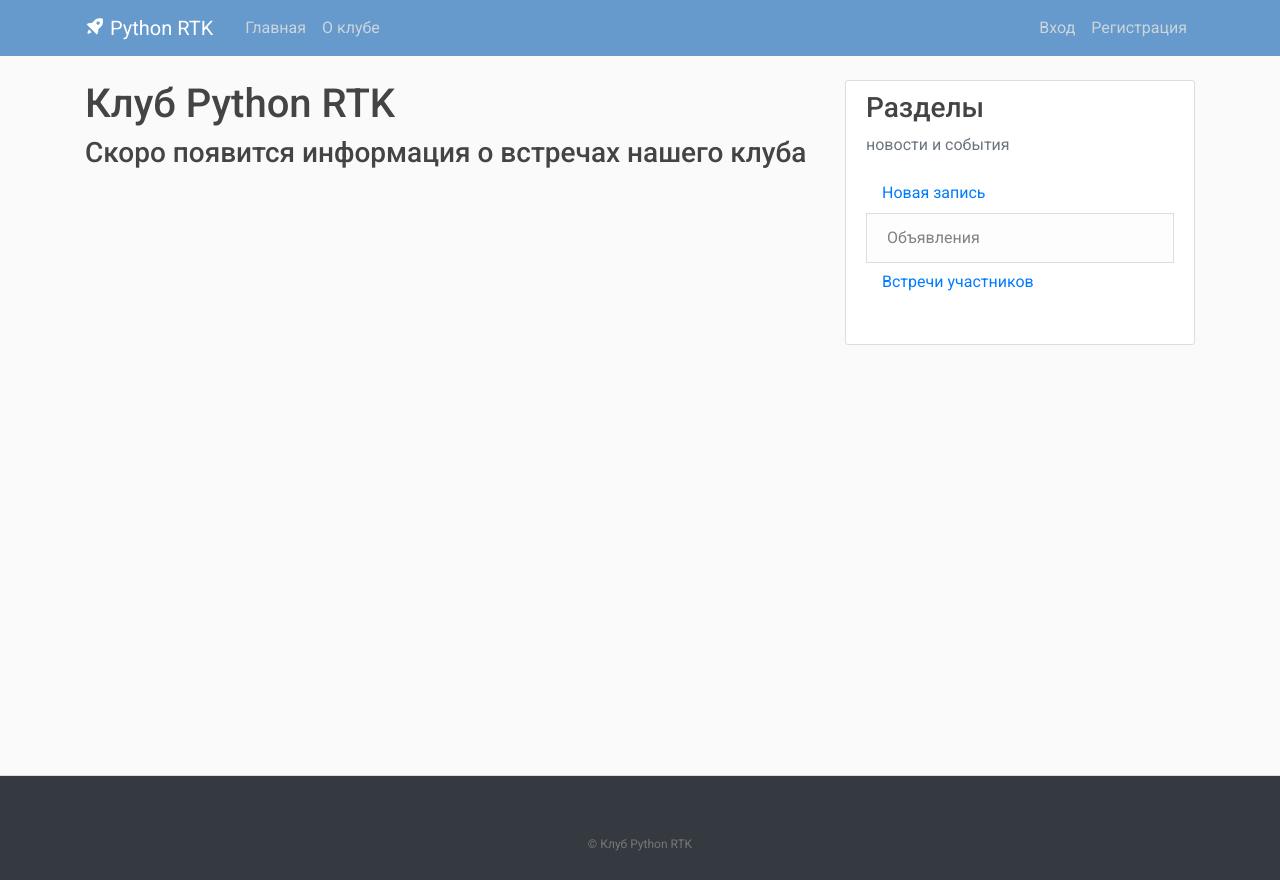
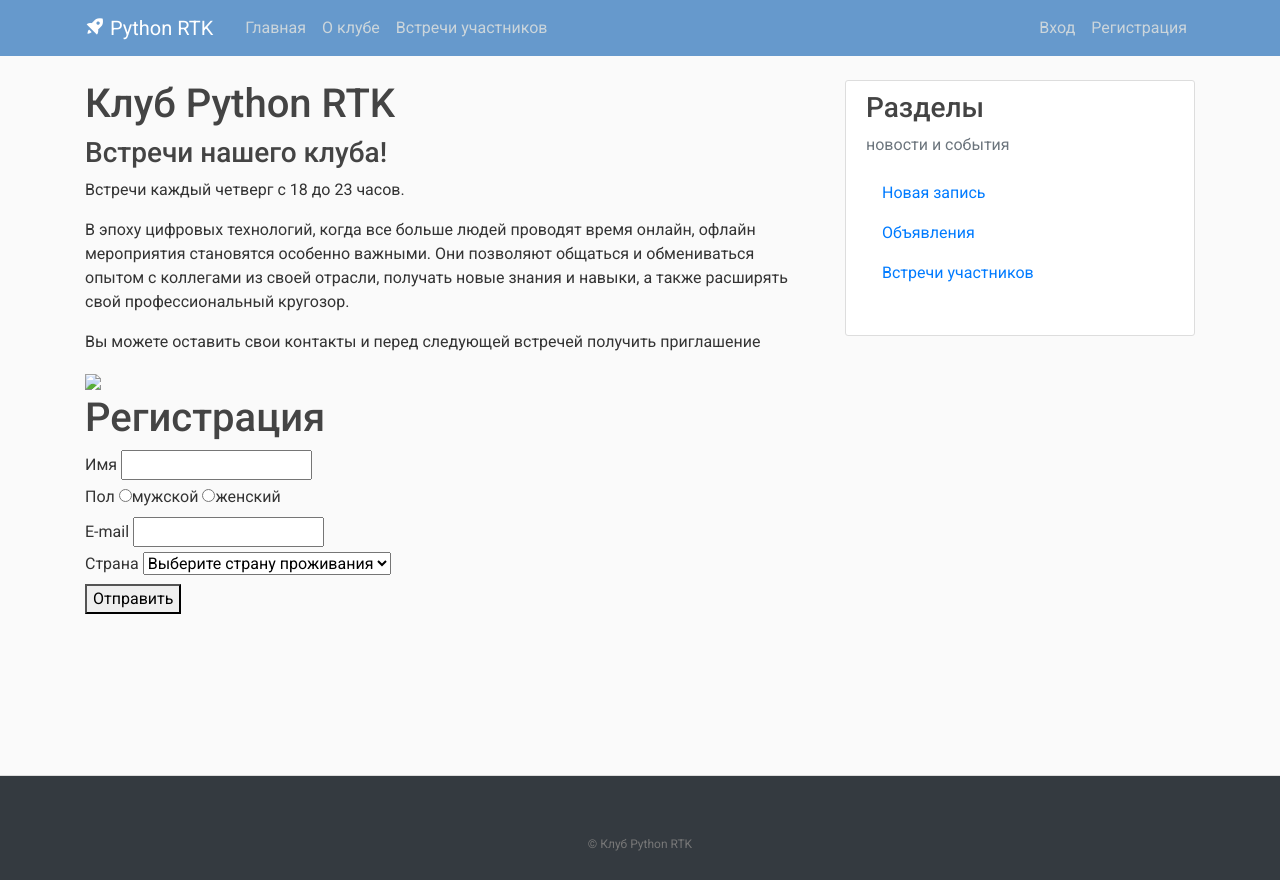
Before and after one commit to Alex2421/DjangoStudyRostelecom, a Django app: page /meeting/ in a window 1280 px wide. Run offline with Django 4.2, Linux system fonts and the light colour scheme; some libraries are stand-ins or nearby versions.

Commit message:
update + add category

```diff
--- a/my_site/blog/models.py
+++ b/my_site/blog/models.py
@@ -30,3 +30,9 @@
 
    # def get_absolute_url(self):
    #     return reverse('post-detail', kwargs={'pk': self.pk})
+
+
+class Meta:
+    ordering = ['title', 'date', 'author' ]
+    verbose_name= 'Новость'
+    verbose_name_plural= 'Новости'
--- a/my_site/blog/templates/blog/base.html
+++ b/my_site/blog/templates/blog/base.html
@@ -32,6 +32,7 @@
             <div class="navbar-nav mr-auto">
               <a class="nav-item nav-link " href="{% url 'blog-home' %}">Главная</a>
               <a class="nav-item nav-link" href="{% url 'blog-about' %}">О клубе</a>
+                <a class="nav-item nav-link" href="{% url 'blog-meeting' %}">Встречи участников</li>
             </div>
             <!-- Правая часть навигационной панели -->
             <div class="navbar-nav">
@@ -71,7 +72,7 @@
             <p class='text-muted'>новости и события
               <ul class="list-group">
                 <a class="nav-item nav-link" href="{% url 'post-create' %}">Новая запись</a>
-                <li class="list-group-item list-group-item-light">Объявления</li>
+                <a class="nav-item nav-link" href="#">Объявления</li>
                  <a class="nav-item nav-link" href="{% url 'blog-meeting' %}">Встречи участников</li>
               </ul>
             </p>
--- a/my_site/blog/templates/blog/meeting.html
+++ b/my_site/blog/templates/blog/meeting.html
@@ -3,9 +3,46 @@
 
     <h1>Клуб Python RTK </h1>
 
-<h3>Скоро появится информация о встречах нашего клуба </h3>
-
-
+<h3>Встречи нашего клуба!</h3>
+<p>Встречи каждый четверг с 18 до 23 часов.</p>
+<p> В эпоху цифровых технологий, когда все больше людей проводят время онлайн, офлайн мероприятия становятся особенно важными. Они позволяют общаться и обмениваться опытом с коллегами из своей отрасли, получать новые знания и навыки, а также расширять свой профессиональный кругозор.</p>
+<p>Вы можете оставить свои контакты и перед следующей встречей получить приглашение</p>
+<div class="form-wrap">
+  <div class="profile"><img src="https://avatars.mds.yandex.net/i?id=b24984dfbb7970d9ef6a93b66f67f0b94cab9b4d-9985849-images-thumbs&ref=rim&n=33&w=200&h=200">
+    <h1>Регистрация</h1>
+  </div>
+  <form method="post" action="form.php">
+    <div>
+      <label for="name">Имя</label>
+      <input type="text" name="name" required>
+    </div>
+    <div class="radio">
+      <span>Пол</span>
+      <label>
+        <input type="radio" name="sex" value="мужской">мужской
+        <div class="radio-control male"></div>
+      </label>
+      <label>
+        <input type="radio" name="sex" value="женский">женский
+        <div class="radio-control female"></div>
+      </label>
+    </div>
+    <div>
+      <label for="email">E-mail</label>
+      <input type="email" name="email" required>
+    </div>
+    <div>
+      <label for="country">Страна</label>
+      <select name="country">
+        <option>Выберите страну проживания</option>
+        <option value="Россия">Россия</option>
+        <option value="Беларусь">Беларусь</option>
+      </select>
+      <div class="select-arrow"></div>
+    </div>
+    <button type="submit">Отправить</button>
+  </form>
+</div>
 
 
 {% endblock content %}
--- a/my_site/blog/templates/blog/post_detail.html
+++ b/my_site/blog/templates/blog/post_detail.html
@@ -1,5 +1,6 @@
 {% extends "blog/base.html" %}
 {% block content %}
+
   <article class="media content-section">
     <img class="rounded-circle article-img" src="{{ object.author.profile.image.url }}">
     <div class="media-body">
--- a/my_site/blog/urls.py
+++ b/my_site/blog/urls.py
@@ -16,4 +16,6 @@
     path('post/<int:pk>/delete/', PostDeleteView.as_view(), name='post-delete'),
     path('about/', views.about, name='blog-about'),
     path('meeting/', views.meeting, name='blog-meeting')
+#    path('announcements/', views.announcements, name='blog-announcements'),
+
 ]
```
Also changed, not shown: my_site/blog/templates/blog/announcements.html (added, +7 -0 lines), my_site/blog/templates/blog/home.html (+28 -0 lines), my_site/blog/views.py (+8 -0 lines), my_site/db.sqlite3.
